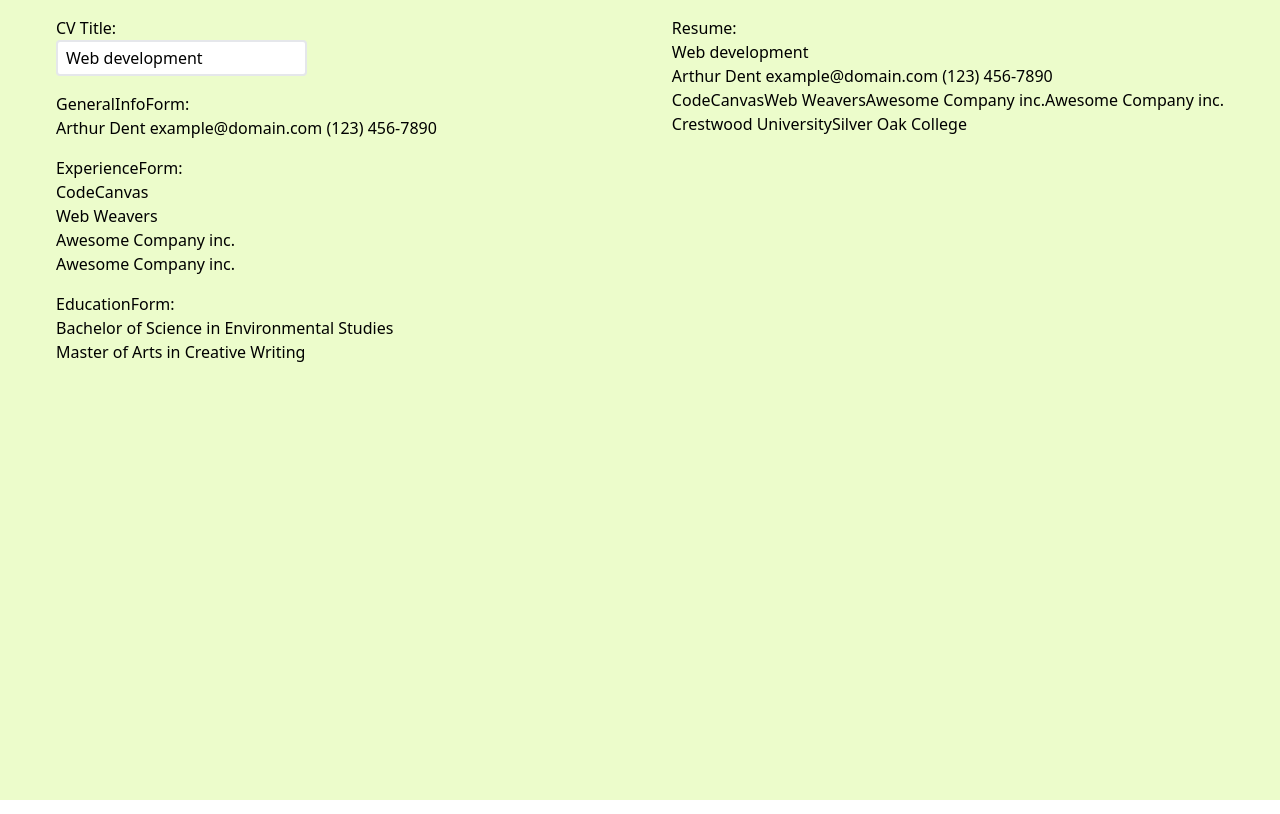
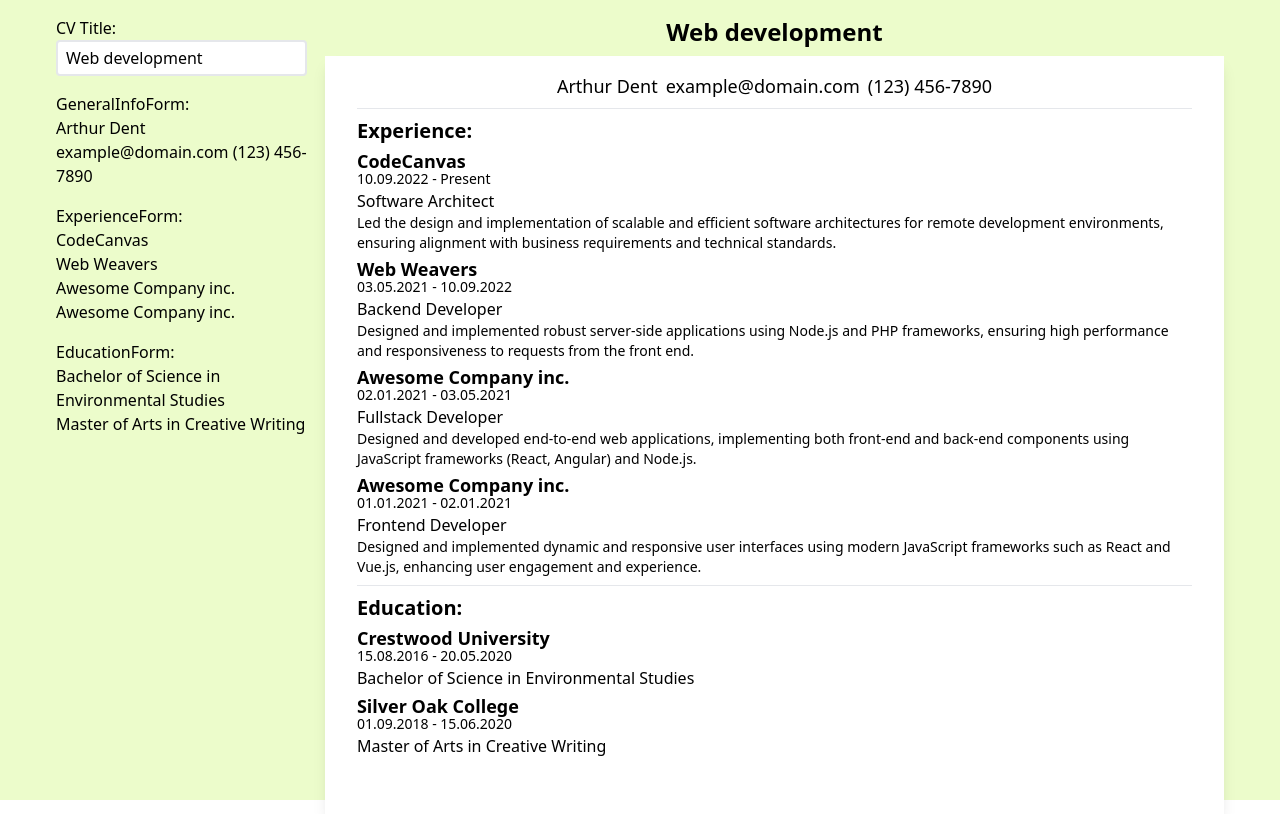
Before and after one commit to Kreoniz/cv-application, a React (Vite) app: page / in a window 1280 px wide. Built offline with nearby package versions, Linux system fonts and the light colour scheme.

Commit message:
feat: finish resume layout

```diff
--- a/src/components/Resume.tsx
+++ b/src/components/Resume.tsx
@@ -12,14 +12,63 @@ export function Resume({
   education: IEducationItem[];
 }) {
   return (
-    <div>
-      Resume:
-      <h1>{title}</h1>
-      <div>
-        {generalInfo.name} {generalInfo.email} {generalInfo.phone}
+    <div className="w-full h-full">
+      <h1 className="font-bold text-2xl text-center mb-2">{title}</h1>
+
+      <div className="w-full h-full px-8 py-4 bg-white shadow-lg flex flex-col gap-2">
+        <div className="text-lg flex justify-center gap-2">
+          <div>{generalInfo.name}</div>
+          <div>{generalInfo.email}</div>
+          <div>{generalInfo.phone}</div>
+        </div>
+
+        <div className="border-b" />
+
+        <div>
+          <h2 className="text-xl font-bold mb-2">Experience:</h2>
+
+          <div className="flex flex-col gap-2">
+            {experience.map((item) => (
+              <div>
+                <div>
+                  <div className="leading-4 font-bold text-lg">
+                    {item.companyName}
+                  </div>
+                  <div className="text-sm font-light">
+                    {item.startDate} - {item.endDate}
+                  </div>
+                </div>
+
+                <div>{item.position}</div>
+                <p className="text-sm">{item.description}</p>
+              </div>
+            ))}
+          </div>
+        </div>
+
+        <div className="border-b" />
+
+        <div>
+          <h2 className="text-xl font-bold mb-2">Education:</h2>
+
+          <div className="flex flex-col gap-2">
+            {education.map((item) => (
+              <div>
+                <div>
+                  <div className="leading-4 font-bold text-lg">
+                    {item.schoolName}
+                  </div>
+                  <div className="text-sm font-light">
+                    {item.startDate} - {item.endDate}
+                  </div>
+                </div>
+
+                <div>{item.title}</div>
+              </div>
+            ))}
+          </div>
+        </div>
       </div>
-      <div>{experience.map((item) => item.companyName)}</div>
-      <div>{education.map((item) => item.schoolName)}</div>
     </div>
   );
 }
```
